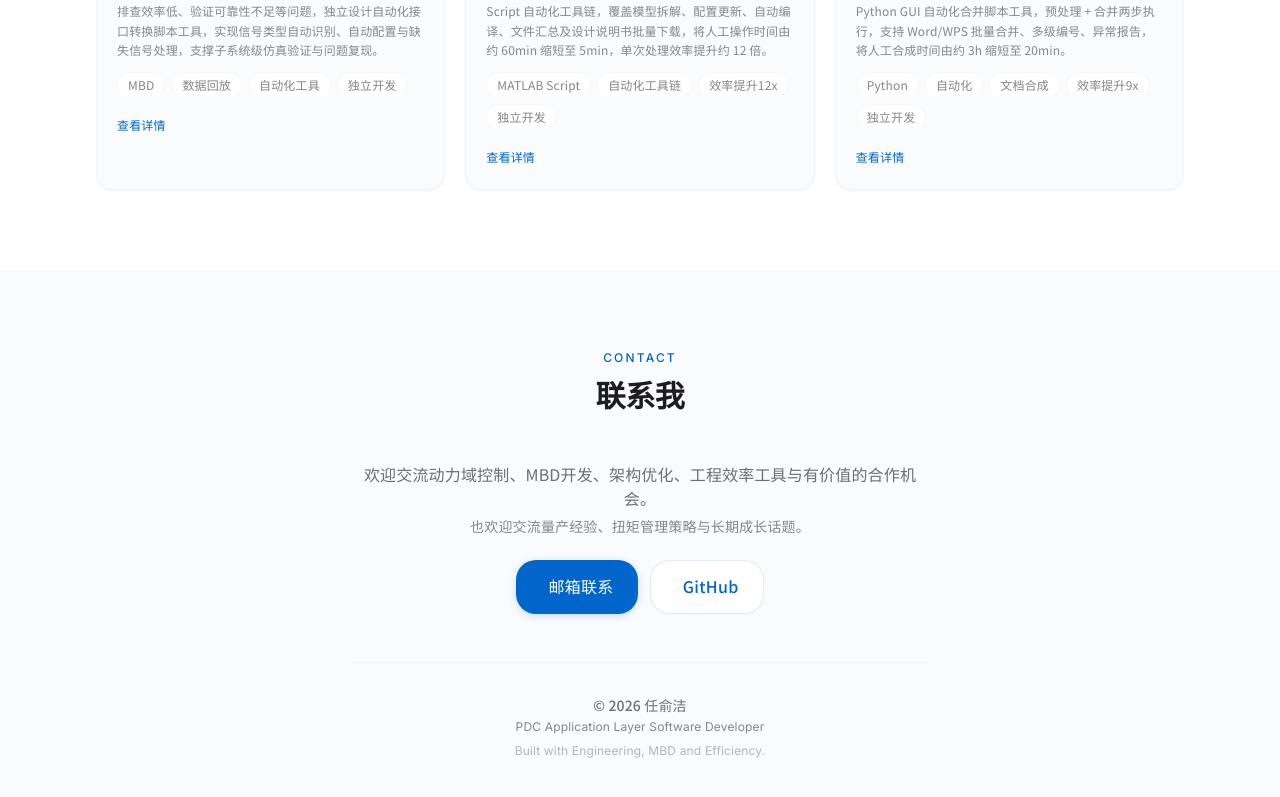
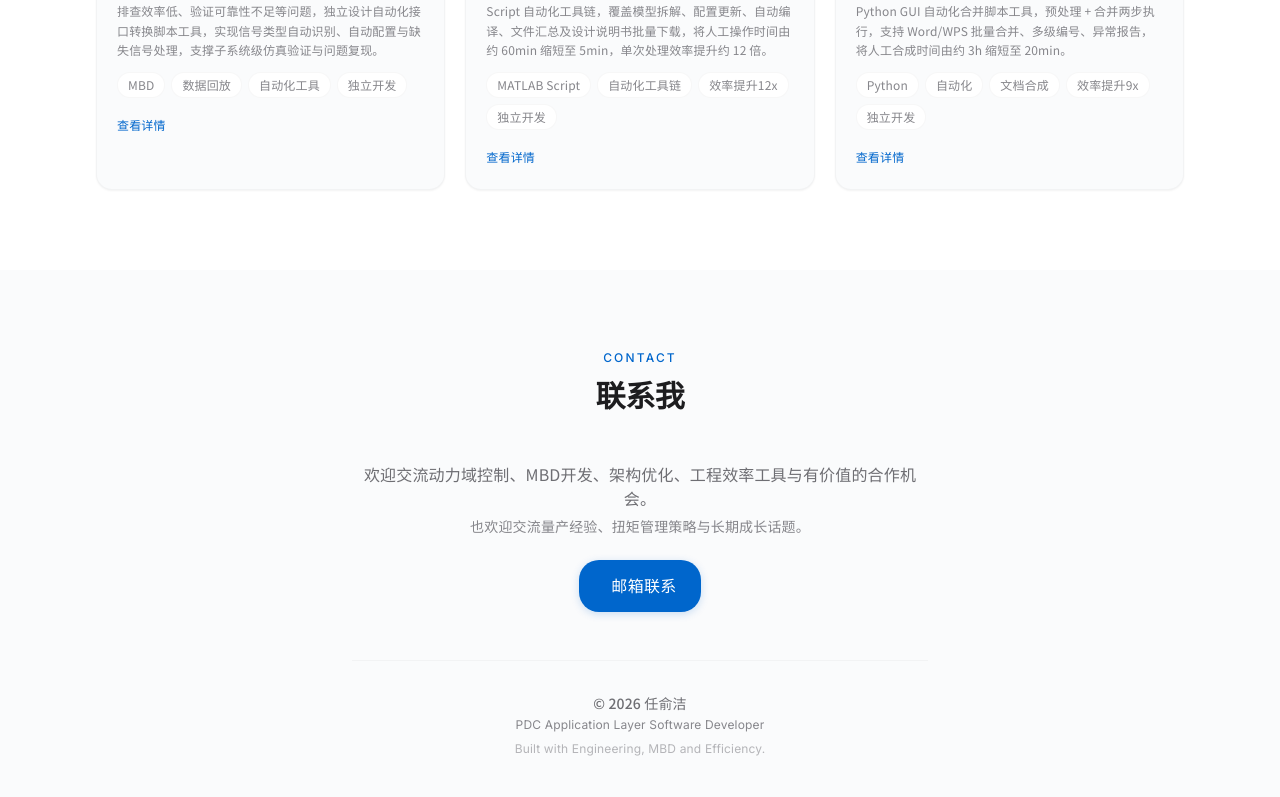
Before and after one commit to Ryj233/MY_personal_website, a Next.js app: page / in a window 1280 px wide. Shown: the part 4615-5412 px from the top of the page. Built offline with nearby package versions, Linux system fonts and the light colour scheme.

Commit message:
V0.5 删除GitHub按钮，仅保留邮箱联系

```diff
--- a/components/Contact.tsx
+++ b/components/Contact.tsx
@@ -42,17 +42,6 @@ export default function Contact() {
               <i className="fas fa-envelope mr-2 text-sm"></i>
               邮箱联系
             </motion.a>
-            <motion.a
-              href={contactData.github}
-              target="_blank"
-              rel="noopener noreferrer"
-              className="btn-secondary"
-              whileHover={{ y: -1 }}
-              transition={{ duration: 0.2 }}
-            >
-              <i className="fab fa-github mr-2 text-sm"></i>
-              GitHub
-            </motion.a>
           </div>
 
           <div className="mt-12 pt-8 border-t border-black/[0.03]">
```
